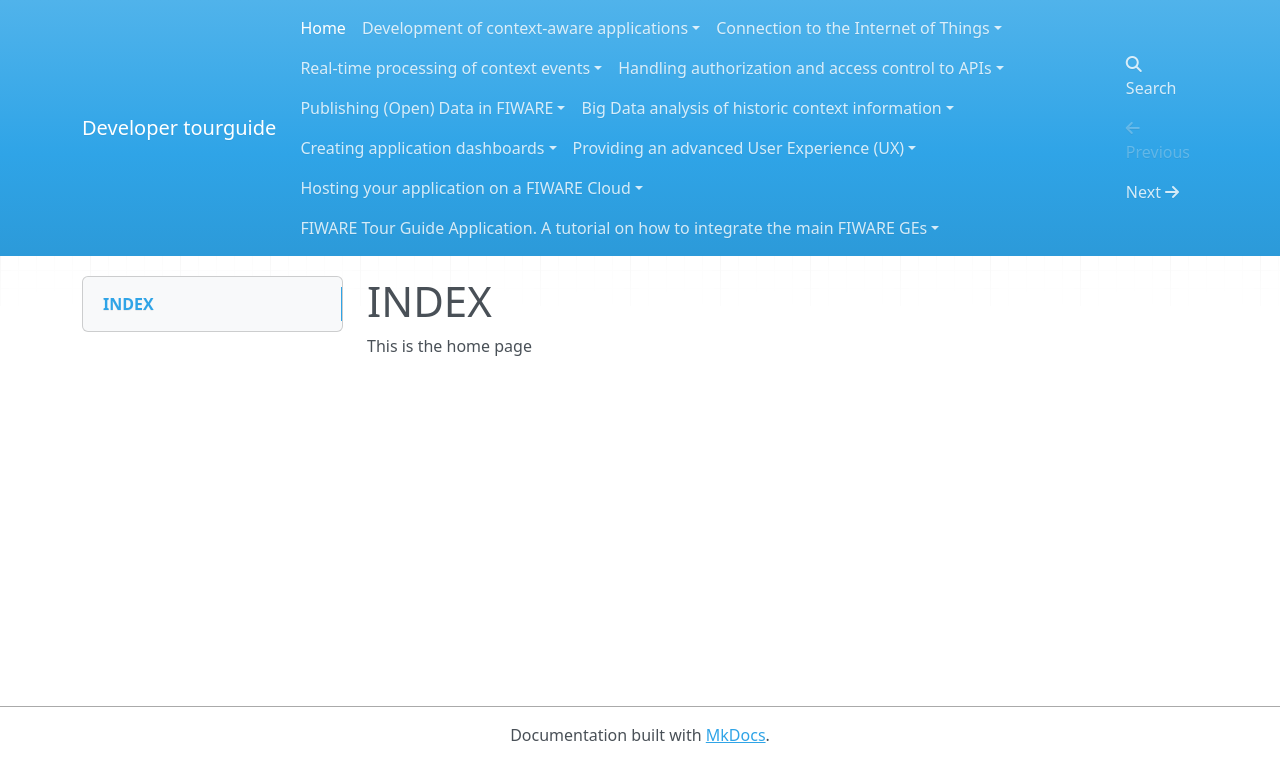
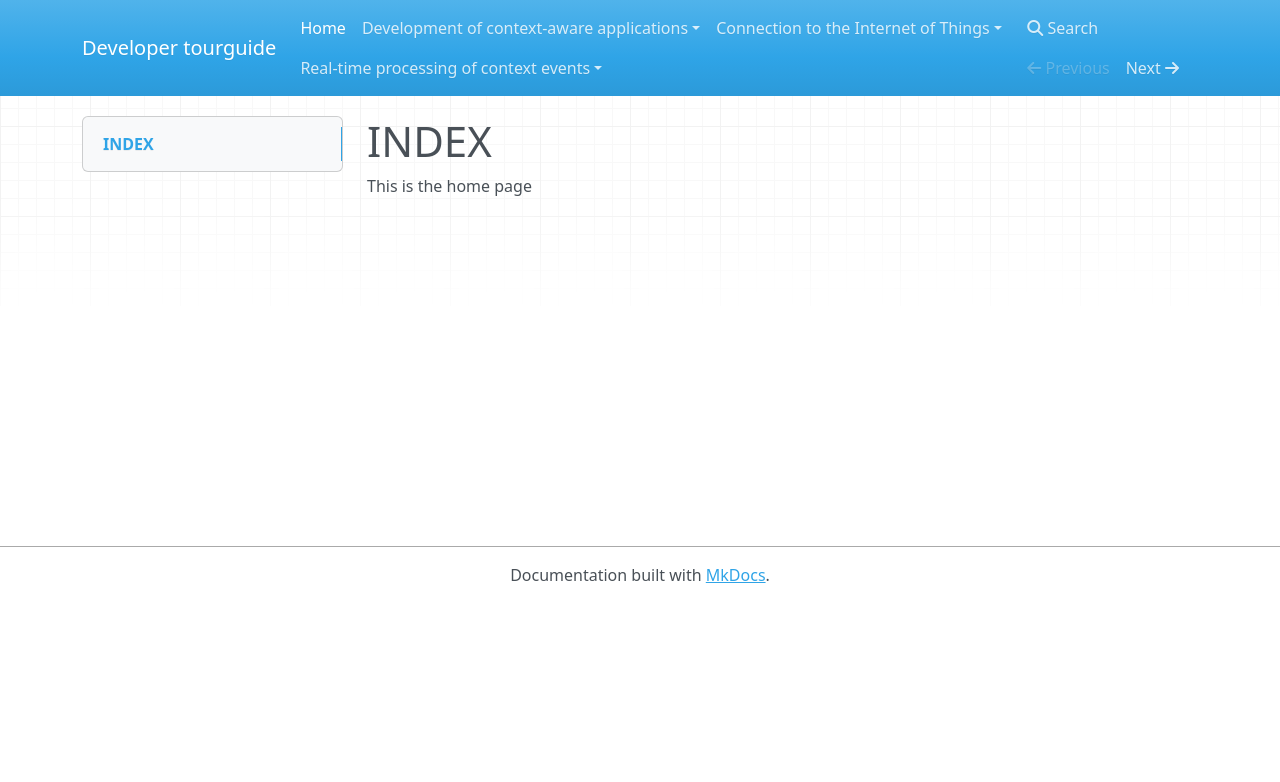
Before and after one commit to FiwareULPGC/tourGuideMigration, an MkDocs documentation site: the page built from doc/md/index.md, in a window 1280 px wide. Shown: the top 782 px of the page. Built offline with MkDocs 1.6.1, drawn with Linux system fonts in a browser that asks for light colours; nearby versions of some CDN libraries; old or Windows-style settings are respelled for this version of MkDocs.

Commit message:
finding failing html

```diff
--- a/mkdocs.yml
+++ b/mkdocs.yml
@@ -18,55 +18,55 @@ pages:
      - 'How to define a CEP application': '03_real_time_context/How to define a CEP application.html'
      - 'How to administrate the CEP': '03_real_time_context/How to administrate the CEP.html'
      - 'How to send input events to the CEP': '03_real_time_context/How to send input events to the CEP.html'
-  - 'Handling authorization and access control to APIs':
-     - 'Handling authorization and access control to APIs': '04_authorization/Handling authorization and access control to APIs.html'
-     - 'Creating your identity in FIWARE': '04_authorization/Creating your identity in FIWARE.html'
-     - 'Implementing OAuth2 in apps': '04_authorization/Implementing OAuth2 in apps.html'
-     - 'How to send requests to a FIWARE GE': '04_authorization/How to send requests to a FIWARE GE.html'
-     - 'How to secure your backend service': '04_authorization/How to secure your backend service.html'
-     - 'How to manage Access Control in FIWARE': '04_authorization/How to manage Access Control in FIWARE.html'
-     - 'References': '04_authorization/References.html'
-  - 'Publishing (Open) Data in FIWARE':
-     - 'Publishing (Open) Data in FIWARE': '05_open_data/Publishing (Open) Data in FIWARE.html'
-     - 'How to Publish (Open) Datasets in CKAN': '05_open_data/How to Publish (Open) Datasets in CKAN.html'
-     - 'How to Publish Context Information as (Open) Data in CKAN': '05_open_data/How to Publish Context Information as (Open) Data in CKAN.html'
-     - 'How to Offer Datasets (including Context Information) through the WStore':
-       - 'How to Offer Datasets (including Context Information) through the WStore': '05_open_data/How to Offer Datasets (including Context Information) through the WStore.html'
-       - 'Offering Datasets Directly Through the CKAN Interface': '05_open_data/Offering Datasets Directly Through the CKAN Interface.html'
-       - 'Offering Datasets Through the WStore interface': '05_open_data/Offering Datasets Through the WStore interface.html'
-       - 'Acquiring Datasets Offered in the WStore': '05_open_data/Acquiring Datasets Offered in the WStore.html'
-  - 'Big Data analysis of historic context information':
-     - 'Big Data analysis of historic context information': '06_big-data/Big Data analysis of historic context information.html'
-  - 'Creating application dashboards':
-     - 'Creating application dashboards': '07_dashboards/Creating application dashboards.html'
-     - 'How to find widgets and other components for your dashboard': '07_dashboards/How to find widgets and other components for your dashboard.html'
-     - 'How to create your application dashboard from these building blocks': '07_dashboards/How to create your application dashboard from these building blocks.html'
-     - 'How to interconnect widgets and connect them to backend resources': '07_dashboards/How to interconnect widgets and connect them to backend resources.html'
-     - 'How to share, sell or make available your new dashboard': '07_dashboards/How to share, sell or make available your new dashboard.html'
-     - 'How to develop new widgets and operators': '07_dashboards/How to develop new widgets and operators.html'
-     - 'How to make AJAX requests to external services': '07_dashboards/How to make AJAX requests to external services.html'
-     - 'How to receive events': '07_dashboards/How to receive events.html'
-     - 'How to send events': '07_dashboards/How to send events.html'
-     - 'How to use other FIWARE GEs from your widgets and operators': '07_dashboards/How to use other FIWARE GEs from your widgets and operators.html'
+#  - 'Handling authorization and access control to APIs':
+#     - 'Handling authorization and access control to APIs': '04_authorization/Handling authorization and access control to APIs.html'
+#     - 'Creating your identity in FIWARE': '04_authorization/Creating your identity in FIWARE.html'
+#     - 'Implementing OAuth2 in apps': '04_authorization/Implementing OAuth2 in apps.html'
+#     - 'How to send requests to a FIWARE GE': '04_authorization/How to send requests to a FIWARE GE.html'
+#     - 'How to secure your backend service': '04_authorization/How to secure your backend service.html'
+#     - 'How to manage Access Control in FIWARE': '04_authorization/How to manage Access Control in FIWARE.html'
+#     - 'References': '04_authorization/References.html'
+#  - 'Publishing (Open) Data in FIWARE':
+#     - 'Publishing (Open) Data in FIWARE': '05_open_data/Publishing (Open) Data in FIWARE.html'
+#     - 'How to Publish (Open) Datasets in CKAN': '05_open_data/How to Publish (Open) Datasets in CKAN.html'
+#     - 'How to Publish Context Information as (Open) Data in CKAN': '05_open_data/How to Publish Context Information as (Open) Data in CKAN.html'
+#     - 'How to Offer Datasets (including Context Information) through the WStore':
+#       - 'How to Offer Datasets (including Context Information) through the WStore': '05_open_data/How to Offer Datasets (including Context Information) through the WStore.html'
+#       - 'Offering Datasets Directly Through the CKAN Interface': '05_open_data/Offering Datasets Directly Through the CKAN Interface.html'
+#       - 'Offering Datasets Through the WStore interface': '05_open_data/Offering Datasets Through the WStore interface.html'
+#       - 'Acquiring Datasets Offered in the WStore': '05_open_data/Acquiring Datasets Offered in the WStore.html'
+#  - 'Big Data analysis of historic context information':
+#     - 'Big Data analysis of historic context information': '06_big-data/Big Data analysis of historic context information.html'
+#  - 'Creating application dashboards':
+#     - 'Creating application dashboards': '07_dashboards/Creating application dashboards.html'
+#     - 'How to find widgets and other components for your dashboard': '07_dashboards/How to find widgets and other components for your dashboard.html'
+#     - 'How to create your application dashboard from these building blocks': '07_dashboards/How to create your application dashboard from these building blocks.html'
+#     - 'How to interconnect widgets and connect them to backend resources': '07_dashboards/How to interconnect widgets and connect them to backend resources.html'
+#     - 'How to share, sell or make available your new dashboard': '07_dashboards/How to share, sell or make available your new dashboard.html'
+#     - 'How to develop new widgets and operators': '07_dashboards/How to develop new widgets and operators.html'
+#     - 'How to make AJAX requests to external services': '07_dashboards/How to make AJAX requests to external services.html'
+#     - 'How to receive events': '07_dashboards/How to receive events.html'
+#     - 'How to send events': '07_dashboards/How to send events.html'
+#     - 'How to use other FIWARE GEs from your widgets and operators': '07_dashboards/How to use other FIWARE GEs from your widgets and operators.html'
 #  - 'Real-time processing of media streams':
 #     - 'Real-time processing of media streams': '08_real_time_media/Real-time processing of media streams.html'
 #     - 'What’s WebRTC and what’s a media server': '08_real_time_media/What’s WebRTC and what’s a media server.html'
 #     - 'What’s the architecture of a Kurento enabled application': '08_real_time_media/What’s the architecture of a Kurento enabled application.html'
 #     - 'How to develop a Kurento enabled application': '08_real_time_media/How to develop a Kurento enabled application.html'
-  - 'Providing an advanced User Experience (UX)':
-     - 'Providing an advanced User Experience (UX)': '09_advanced_ux/Providing an advanced User Experience (UX).html'
-     - '3D-UI: Interactive 3D graphics and Augmented Reality in any Web browser': '09_advanced_ux/3D-UI: Interactive 3D graphics and Augmented Reality in any Web browser.html'
-     - 'XML3D: Interactive 3D graphics and Augmented Reality via DOM extensions':
-       - 'XML3D: Interactive 3D graphics and Augmented Reality via DOM extensions': '09_advanced_ux/XML3D: Interactive 3D graphics and Augmented Reality via DOM extensions.html'
-       - 'How to set up a first XML3D scene': '09_advanced_ux/How to set up a first XML3D scene.html'
-       - 'How to use Xflow for AR applications with XML3D and the Augmented Reality GE': '09_advanced_ux/How to use Xflow for AR applications with XML3D and the Augmented Reality GE.html'
-     - '3D graphics on the Web with Three.js': '09_advanced_ux/3D graphics on the Web with Three.js.html'
-     - 'Multiuser 3D with WebTundra (Games, Virtual Worlds, Collaborative applications)': '09_advanced_ux/Multiuser 3D with WebTundra (Games, Virtual Worlds, Collaborative applications).html'
-  - 'Hosting your application on a FIWARE Cloud':
-     - 'Hosting your application on a FIWARE Cloud': '10_cloud/Hosting your application on a FIWARE Cloud.html'
-     - 'How to provision and manage your virtual infrastructure on FIWARE Cloud': '10_cloud/How to provision and manage your virtual infrastructure on FIWARE Cloud.html'
-     - 'How to use Object Storage capabilities of FIWARE Cloud': '10_cloud/How to use Object Storage capabilities of FIWARE Cloud.html'
-     - 'How to use Blueprints to manage complex applications hosted on FIWARE Cloud': '10_cloud/How to use Blueprints to manage complex applications hosted on FIWARE Cloud.html'
-     - 'How to invoke FIWARE Cloud capabilities via an API': '10_cloud/How to invoke FIWARE Cloud capabilities via an API.html'
-  - 'FIWARE Tour Guide Application. A tutorial on how to integrate the main FIWARE GEs':
-     - 'FIWARE Tour Guide Application. A tutorial on how to integrate the main FIWARE GEs': '11_tour_guide_app/FIWARE Tour Guide Application. A tutorial on how to integrate the main FIWARE GEs.html'
+#  - 'Providing an advanced User Experience (UX)':
+#     - 'Providing an advanced User Experience (UX)': '09_advanced_ux/Providing an advanced User Experience (UX).html'
+#     - '3D-UI: Interactive 3D graphics and Augmented Reality in any Web browser': '09_advanced_ux/3D-UI: Interactive 3D graphics and Augmented Reality in any Web browser.html'
+#     - 'XML3D: Interactive 3D graphics and Augmented Reality via DOM extensions':
+#       - 'XML3D: Interactive 3D graphics and Augmented Reality via DOM extensions': '09_advanced_ux/XML3D: Interactive 3D graphics and Augmented Reality via DOM extensions.html'
+#       - 'How to set up a first XML3D scene': '09_advanced_ux/How to set up a first XML3D scene.html'
+#       - 'How to use Xflow for AR applications with XML3D and the Augmented Reality GE': '09_advanced_ux/How to use Xflow for AR applications with XML3D and the Augmented Reality GE.html'
+#     - '3D graphics on the Web with Three.js': '09_advanced_ux/3D graphics on the Web with Three.js.html'
+#     - 'Multiuser 3D with WebTundra (Games, Virtual Worlds, Collaborative applications)': '09_advanced_ux/Multiuser 3D with WebTundra (Games, Virtual Worlds, Collaborative applications).html'
+#  - 'Hosting your application on a FIWARE Cloud':
+#     - 'Hosting your application on a FIWARE Cloud': '10_cloud/Hosting your application on a FIWARE Cloud.html'
+#     - 'How to provision and manage your virtual infrastructure on FIWARE Cloud': '10_cloud/How to provision and manage your virtual infrastructure on FIWARE Cloud.html'
+#     - 'How to use Object Storage capabilities of FIWARE Cloud': '10_cloud/How to use Object Storage capabilities of FIWARE Cloud.html'
+#     - 'How to use Blueprints to manage complex applications hosted on FIWARE Cloud': '10_cloud/How to use Blueprints to manage complex applications hosted on FIWARE Cloud.html'
+#     - 'How to invoke FIWARE Cloud capabilities via an API': '10_cloud/How to invoke FIWARE Cloud capabilities via an API.html'
+#  - 'FIWARE Tour Guide Application. A tutorial on how to integrate the main FIWARE GEs':
+#     - 'FIWARE Tour Guide Application. A tutorial on how to integrate the main FIWARE GEs': '11_tour_guide_app/FIWARE Tour Guide Application. A tutorial on how to integrate the main FIWARE GEs.html'
```
